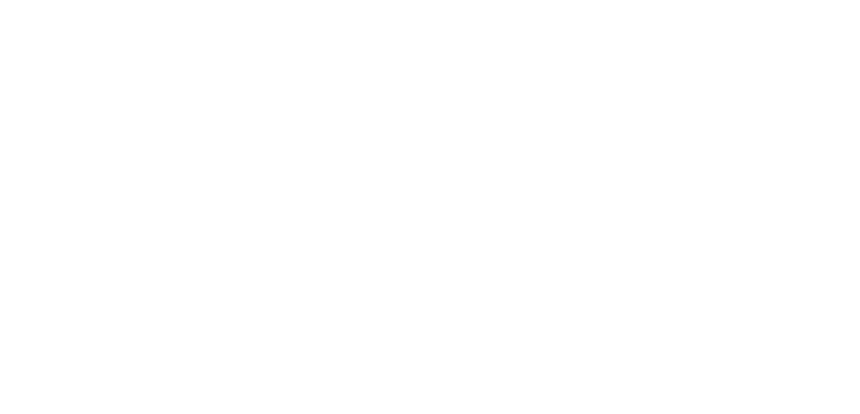
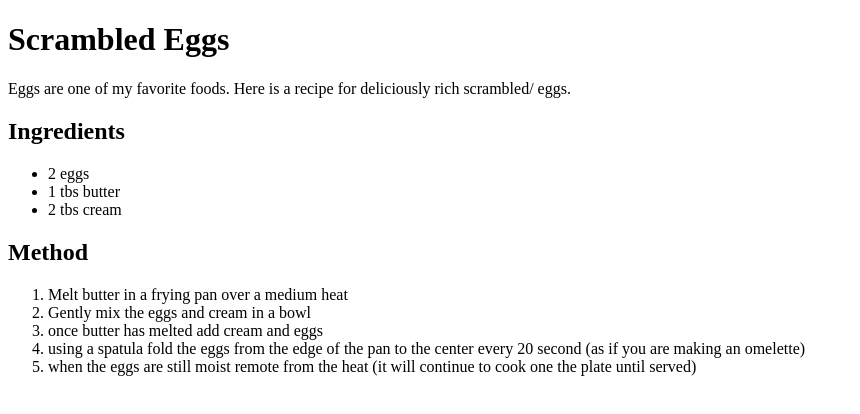
Before and after one commit to EnAnsari/simple-HTML-and-CSS, a plain HTML site: page sample_03/index.html in a window 1280 px wide. Shown: the whole page, without its empty margins (0-860 px from the left). Drawn offline with Linux system fonts and the light colour scheme.

Commit message:
write a text by html (just html)

```diff
--- a/sample_03/index.html
+++ b/sample_03/index.html
@@ -1,12 +1,36 @@
 <!DOCTYPE html>
 <html lang="en">
-<head>
-    <meta charset="UTF-8">
-    <meta http-equiv="X-UA-Compatible" content="IE=edge">
-    <meta name="viewport" content="width=device-width, initial-scale=1.0">
+  <head>
+    <meta charset="UTF-8" />
+    <meta http-equiv="X-UA-Compatible" content="IE=edge" />
+    <meta name="viewport" content="width=device-width, initial-scale=1.0" />
     <title>sample 3</title>
-</head>
-<body>
-
-</body>
+  </head>
+  <body>
+    <h1>Scrambled Eggs</h1>
+    <p>
+      Eggs are one of my favorite foods. Here is a recipe for deliciously rich
+      scrambled/ eggs.
+    </p>
+    <h2>Ingredients</h2>
+    <ul>
+      <li>2 eggs</li>
+      <li>1 tbs butter</li>
+      <li>2 tbs cream</li>
+    </ul>
+    <h2>Method</h2>
+    <ol>
+      <li>Melt butter in a frying pan over a medium heat</li>
+      <li>Gently mix the eggs and cream in a bowl</li>
+      <li>once butter has melted add cream and eggs</li>
+      <li>
+        using a spatula fold the eggs from the edge of the pan to the center
+        every 20 second (as if you are making an omelette)
+      </li>
+      <li>
+        when the eggs are still moist remote from the heat (it will continue to
+        cook one the plate until served)
+      </li>
+    </ol>
+  </body>
 </html>
```
